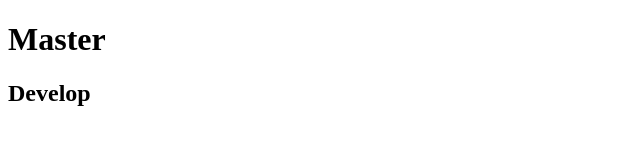
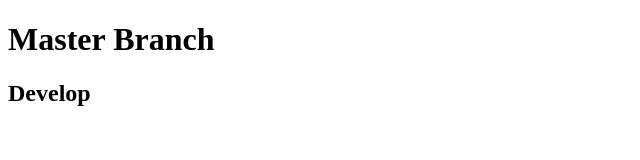
Before and after one commit to TheAtomicShoebox/TeamGit, a plain HTML site: page index.html in a window 1280 px wide. Shown: the whole page, without its empty margins (0-640 px from the left). Drawn offline with Linux system fonts and the light colour scheme.

Commit message:
Uknown commit

```diff
--- a/index.html
+++ b/index.html
@@ -6,7 +6,7 @@
     <title>Document</title>
 </head>
 <body>
-    <h1>Master</h1>
+    <h1>Master Branch</h1>
     <h2>Develop</h2>
 </body>
 </html>
```
